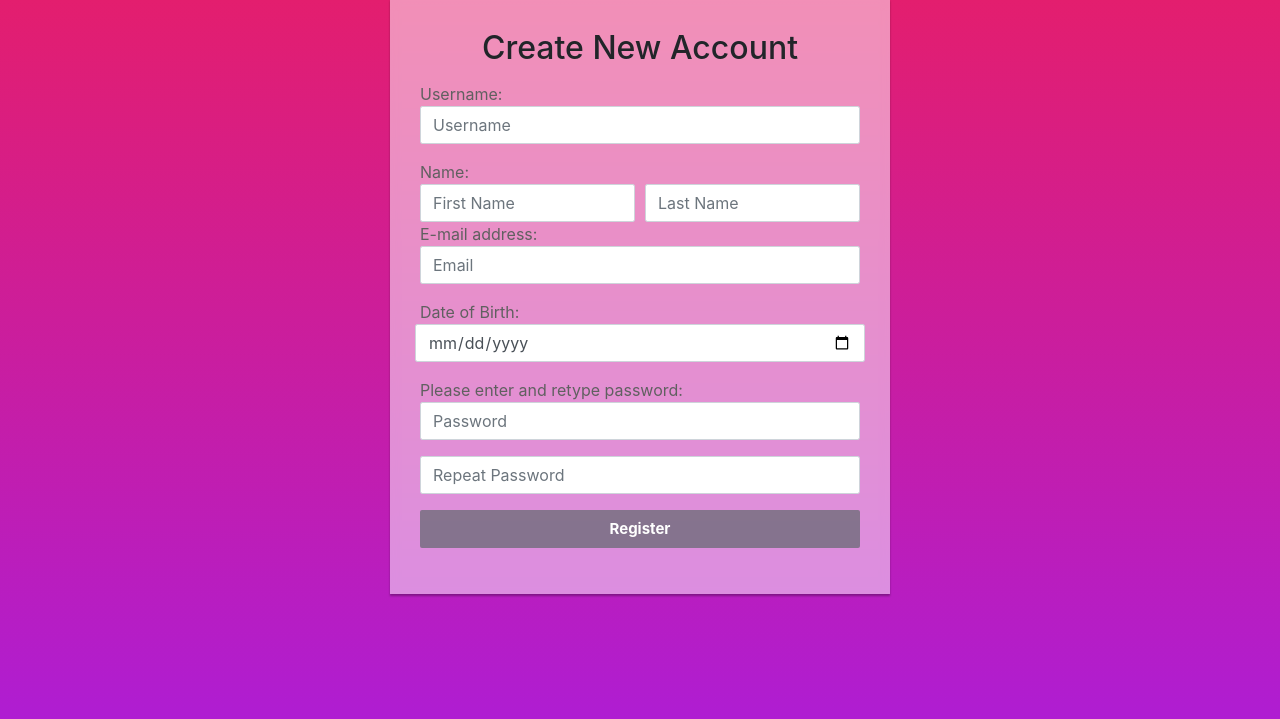
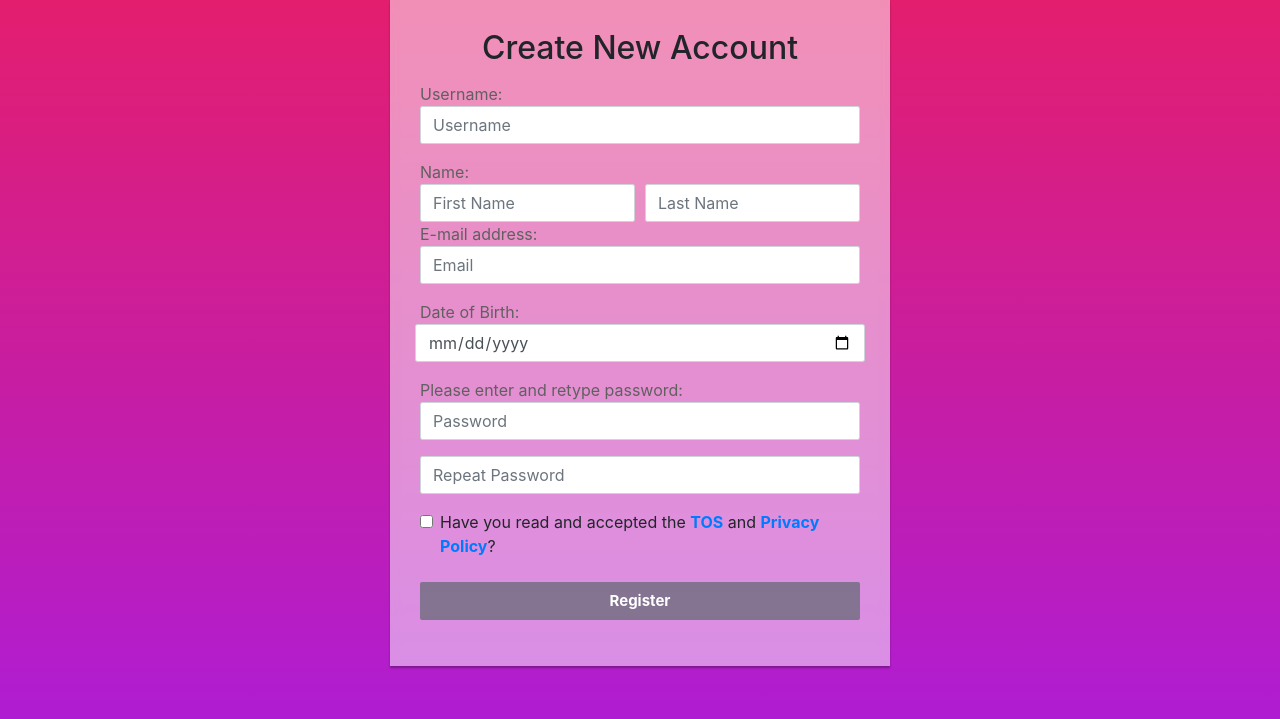
Before and after one commit to AmazonPriime/WAD2-Meme-Review, a Django app: page /register/ in a window 1280 px wide. Shown: the part 81-800 px from the top of the page. Run offline with Django 3.2, Linux system fonts and the light colour scheme; data that the repository does not hold is empty; some libraries are stand-ins or nearby versions.

Commit message:
Added terms to register form and added check in views updated README

```diff
--- a/meme_review/meme_app/urls.py
+++ b/meme_review/meme_app/urls.py
@@ -17,7 +17,7 @@ urlpatterns = [
     path('meme_creator/', views.meme_creator, name='meme_creator'),
     path('about/', views.about, name='about'),
     path('privacy/', views.privacy, name='privacy'),
-     path('tandc/', views.tandc, name='tandc'),
+    path('tandc/', views.tandc, name='tandc'),
     path('unsupported/', views.unsupported, name='unsupported'),
     path('reset-password/', PasswordResetView.as_view(), name='password_reset'),
     path('reset-password/done', PasswordResetDoneView.as_view(), name='password_reset_done'),
--- a/meme_review/meme_app/views.py
+++ b/meme_review/meme_app/views.py
@@ -76,6 +76,7 @@ handles the registration of a user
     if there the POST method is used it'll check the forms
     if the forms are valid it'll save the users details to the database
         although if the user is 13 or under it will give an error message
+        also the user must accept the TOS and privacy policy
     if they're not valid the user is shown what the issues are in the form
 """
 def register(request):
@@ -86,6 +87,8 @@ def register(request):
             user_form = UserForm(request.POST)
             profile_form = UserProfileForm(request.POST)
 
+            print(request.POST.get('tos'))
+
             if user_form.is_valid() and profile_form.is_valid():
                 user = user_form.save()
                 user.set_password(user.password)
@@ -95,7 +98,12 @@ def register(request):
                 profile.save()
                 if ((profile.dob - date.today()).days / 365.25) <= 13:
                     profile.delete()
+                    user.delete()
                     messages.error(request, "Sorry, you need to be over 13 years of age to register.")
+                elif request.POST.get('tos') != "on":
+                    profile.delete()
+                    user.delete()
+                    messages.error(request, "You must accept the TOS and Privacy Policy in order to register.")
                 else:
                     registered = True
             else:
--- a/meme_review/templates/meme_app/register.html
+++ b/meme_review/templates/meme_app/register.html
@@ -10,9 +10,7 @@
 		<div class="text-center lead">
 			Thanks for registering! <br>
 			You will be redirected in 3s, if it doesn't automatically redirect you then click <a href="{% url 'login' %}">here</a>
-			<script>
-				window.setTimeout(function () { location.href = "{% url 'login' %}"; }, 3000);
-			</script>
+			<script> window.setTimeout(function () { location.href = "{% url 'login' %}"; }, 3000); </script>
 		</div>
 	{% else %}
 		<h2 class="text-center">Create New Account</h2>
@@ -66,6 +64,11 @@
 		  <div class="form-group">
 		    {{ user_form.confirm_password }}
 		  </div>
+			<div class="form-check">
+			 	<input type="checkbox" name="tos" class="form-check-input" id="tos" required>
+			  <label class="form-check-label" for="tos"> Have you read and accepted the <a href="{% url 'tandc' %}" target="_blank"><b>TOS</b></a> and <a href="{% url 'privacy' %}" target="_blank"><b>Privacy Policy</b></a>? </label>
+		  </div>
+			<br>
 		  <div class="form-group">
 		    <button type="submit" class="btn btn-success btn-block">Register</button>
 		  </div>
```
Also changed, not shown: README.md.
